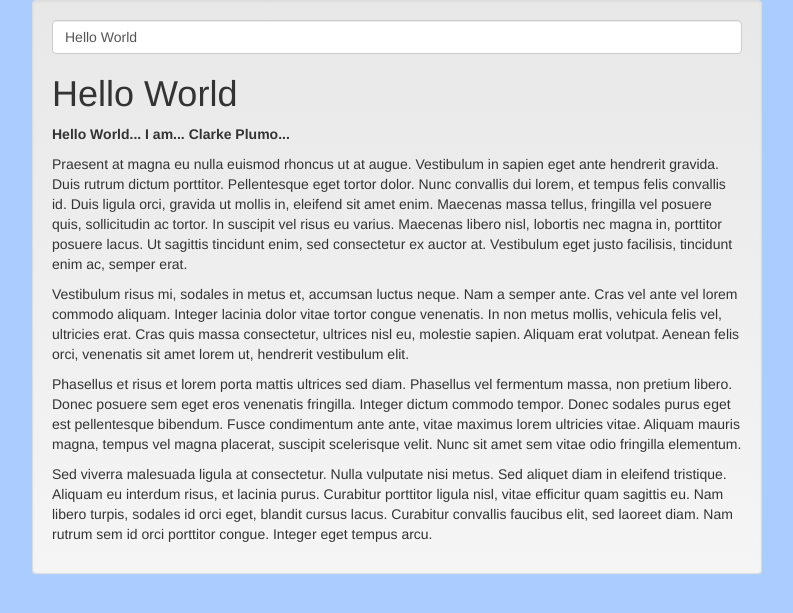
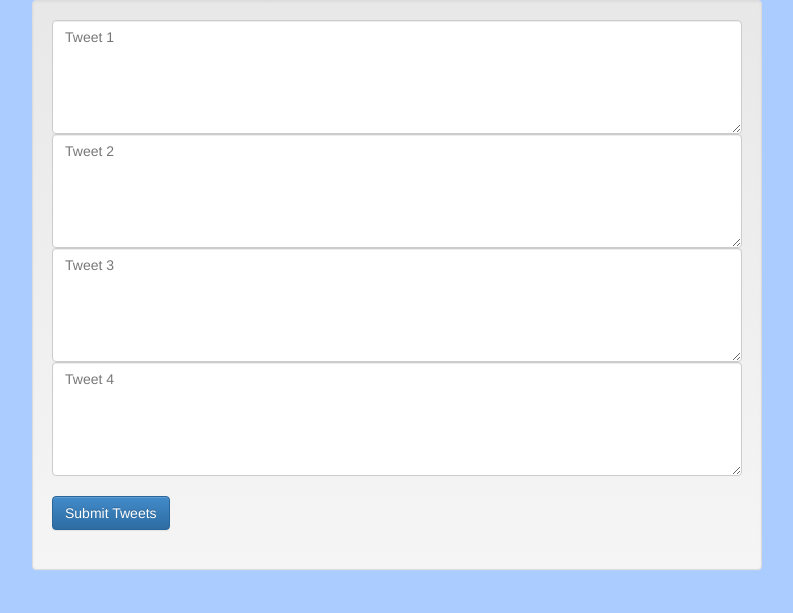
Before and after one commit to clrke/sarprit, a Django app: page /2/ in a window 1280 px wide. Shown: the top 613 px of the page, without its empty margins (243-1036 px from the left). Run offline with Django 3.2, Linux system fonts and the light colour scheme; data that the repository does not hold is empty; some libraries are stand-ins or nearby versions.

Commit message:
Add 4 textareas

```diff
--- a/global/templates/survey/index2.html
+++ b/global/templates/survey/index2.html
@@ -12,28 +12,16 @@
 		<div class="container">
 			<div class="col-md-8 col-md-offset-2">
 				<div class="well" ng-controller="SurveyCtrl as survey">
-					<input type="text" class="form-control" ng-model="survey.title">
-					<h1> {[ survey.title ]} </h1>
-					<p>
-						<b>
-							<span ng-repeat="message in survey.messages">
-								{[ message.data1 ]} {[ message.data2 ]}...
-							</span>
-						</b>
-					</p>
-
-					<p>
-						Praesent at magna eu nulla euismod rhoncus ut at augue. Vestibulum in sapien eget ante hendrerit gravida. Duis rutrum dictum porttitor. Pellentesque eget tortor dolor. Nunc convallis dui lorem, et tempus felis convallis id. Duis ligula orci, gravida ut mollis in, eleifend sit amet enim. Maecenas massa tellus, fringilla vel posuere quis, sollicitudin ac tortor. In suscipit vel risus eu varius. Maecenas libero nisl, lobortis nec magna in, porttitor posuere lacus. Ut sagittis tincidunt enim, sed consectetur ex auctor at. Vestibulum eget justo facilisis, tincidunt enim ac, semper erat.
-					</p>
-					<p>
-						Vestibulum risus mi, sodales in metus et, accumsan luctus neque. Nam a semper ante. Cras vel ante vel lorem commodo aliquam. Integer lacinia dolor vitae tortor congue venenatis. In non metus mollis, vehicula felis vel, ultricies erat. Cras quis massa consectetur, ultrices nisl eu, molestie sapien. Aliquam erat volutpat. Aenean felis orci, venenatis sit amet lorem ut, hendrerit vestibulum elit.
-					</p>
-					<p>
-						Phasellus et risus et lorem porta mattis ultrices sed diam. Phasellus vel fermentum massa, non pretium libero. Donec posuere sem eget eros venenatis fringilla. Integer dictum commodo tempor. Donec sodales purus eget est pellentesque bibendum. Fusce condimentum ante ante, vitae maximus lorem ultricies vitae. Aliquam mauris magna, tempus vel magna placerat, suscipit scelerisque velit. Nunc sit amet sem vitae odio fringilla elementum.
-					</p>
-					<p>
-						Sed viverra malesuada ligula at consectetur. Nulla vulputate nisi metus. Sed aliquet diam in eleifend tristique. Aliquam eu interdum risus, et lacinia purus. Curabitur porttitor ligula nisl, vitae efficitur quam sagittis eu. Nam libero turpis, sodales id orci eget, blandit cursus lacus. Curabitur convallis faucibus elit, sed laoreet diam. Nam rutrum sem id orci porttitor congue. Integer eget tempus arcu.
-					</p>
+					<!-- <input type="text" class="form-control" ng-model="survey.title">
+					<h1> {[ survey.title ]} </h1> -->
+					<textarea class="form-control" ng-model="survey.tweet1" placeholder="Tweet 1" rows="5"></textarea>
+					<textarea class="form-control" ng-model="survey.tweet2" placeholder="Tweet 2" rows="5"></textarea>
+					<textarea class="form-control" ng-model="survey.tweet3" placeholder="Tweet 3" rows="5"></textarea>
+					<textarea class="form-control" ng-model="survey.tweet4" placeholder="Tweet 4" rows="5"></textarea>
+					<br />
+					<button class="btn btn-primary">Submit Tweets</button>
+					<br />
+					<br />
 				</div>
 			</div>
 		</div>
```
